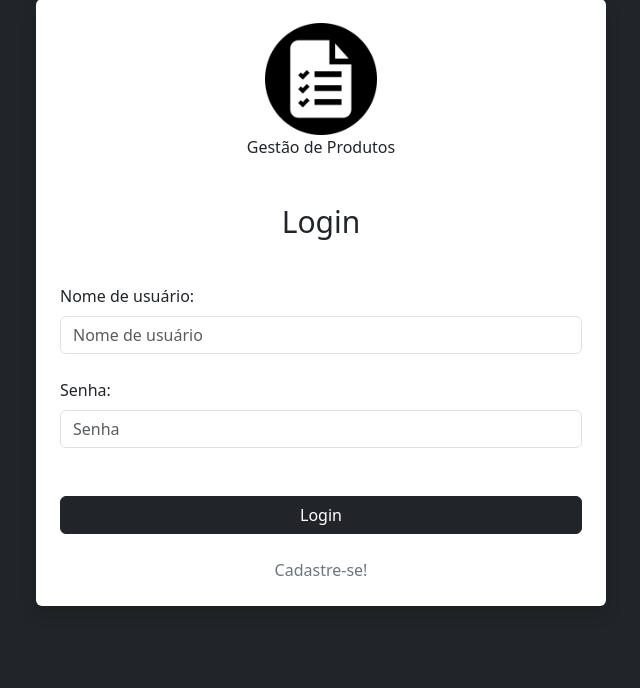
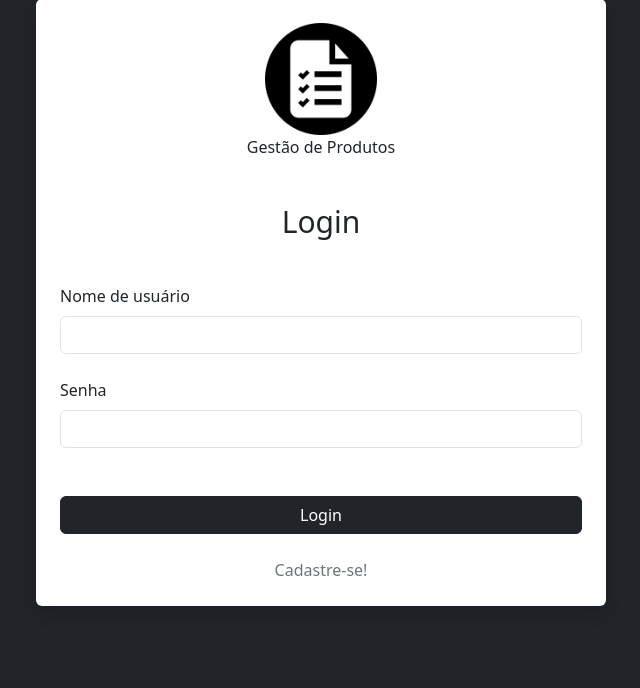
Before and after one commit to JulianaBraveres/gerenciador-produtos, a Flask app: page /login in a window 1280 px wide. Shown: the part 146-834 px from the top of the page, without its empty margins (319-959 px from the left). Run offline with Flask 3, Linux system fonts and the light colour scheme; some libraries are stand-ins or nearby versions.

Commit message:
Update login.html

```diff
--- a/templates/login.html
+++ b/templates/login.html
@@ -42,12 +42,12 @@
                     </div>
                     <form action="" method="post">
                         <div class="mb-4">
-                            <label for="username" class="form-label">Nome de usuário:</label>
-                            <input type="text" class="form-control" placeholder="Nome de usuário">
+                            <label for="username" class="form-label">Nome de usuário</label>
+                            <input type="text" class="form-control" id="username" name="username">
                         </div>
                         <div class="mb-5">
-                            <label for="password" class="form-label">Senha:</label>
-                            <input type="password" class="form-control" id="senha" placeholder="Senha">
+                            <label for="password" class="form-label">Senha</label>
+                            <input type="password" class="form-control" id="password" name="password">
                         </div>
                         <input type="submit" class="btn btn-dark w-100 mb-4" value="Login" />
 
```
